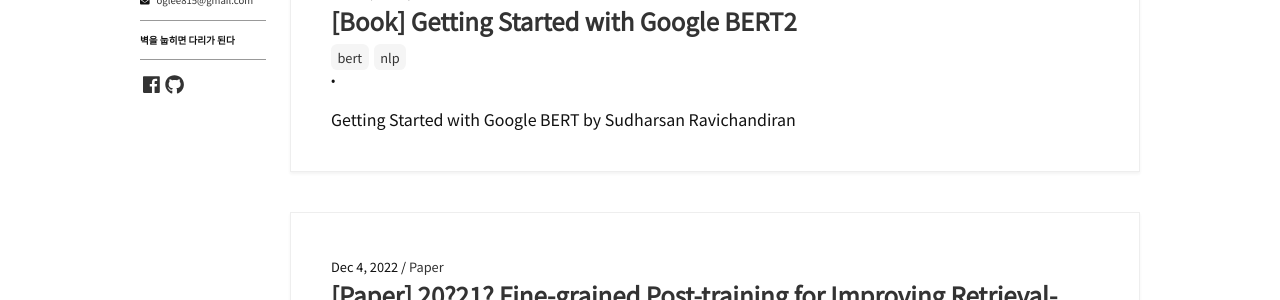
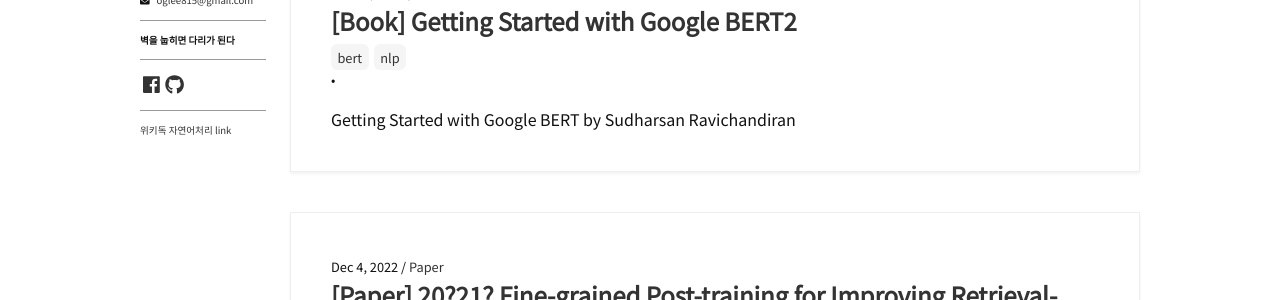
Before and after one commit to oglee815/oglee815_old.github.io, a Jekyll site: the page built from index.html, in a window 1280 px wide. Shown: the part 280-580 px from the top of the page. Built offline with Jekyll 4.4.1, drawn with Linux system fonts in a browser that asks for light colours; nearby versions of some CDN libraries; some web fonts are replaced; the list of posts is cut into pages by our own code; comment, search, counter and statistics services are not loaded.

Commit message:
Update sidebar.html

```diff
--- a/_includes/sidebar.html
+++ b/_includes/sidebar.html
@@ -46,3 +46,7 @@
     </ul>
   </div>
 {%- endif %}
+
+<div>
+  <a href="https://wikidocs.net/book/3294">위키독 자연어처리 link</a>
+</div>
```
